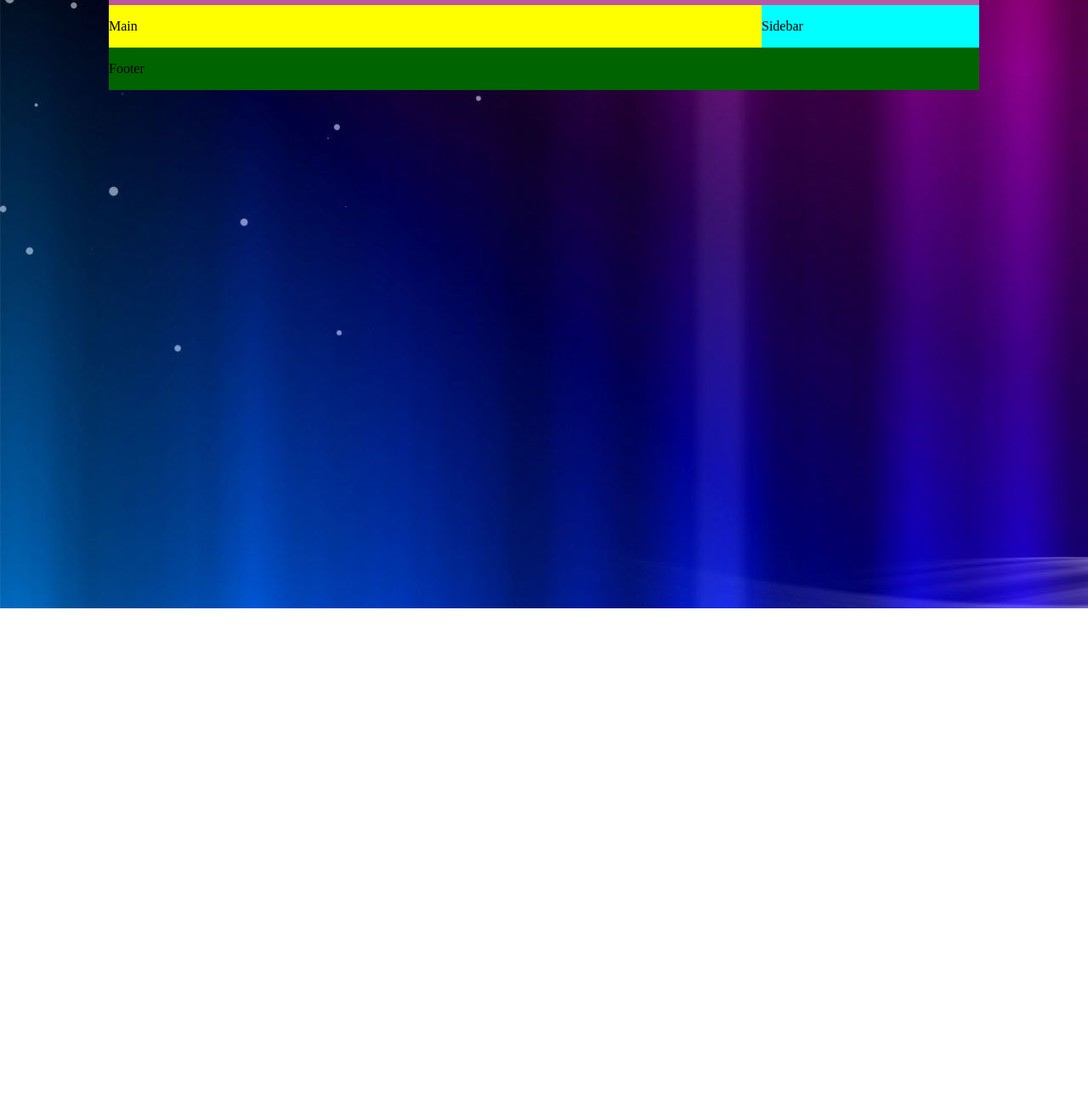
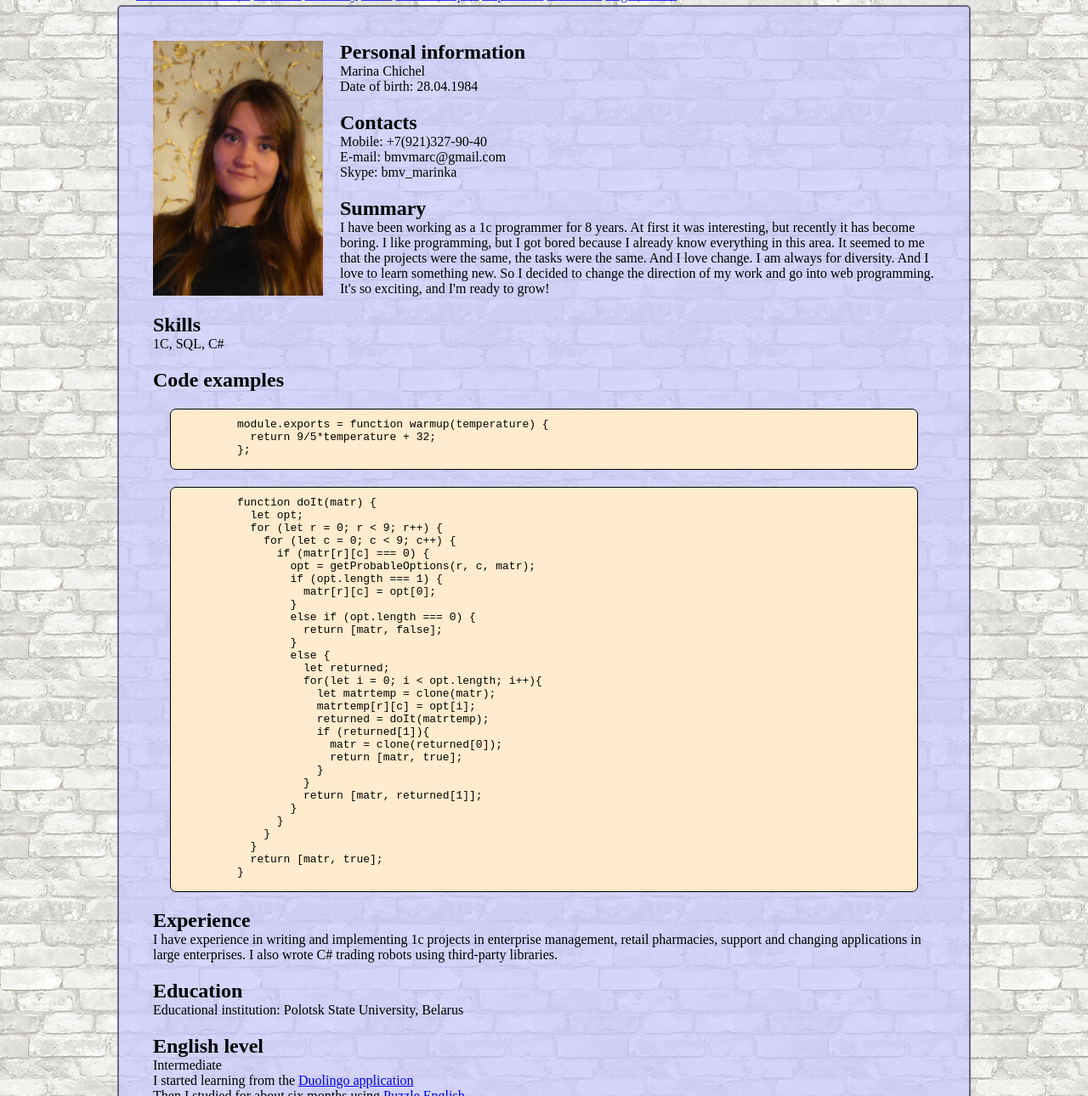
Before and after one commit to Anartius/rsschool-codejam1-cv, a plain HTML site: page index.html in a window 1280 px wide. Shown: the part 84-1374 px from the top of the page at 85% size. Before the commit the page ends 800 px from the top, so only its background shows below. Drawn offline with Linux system fonts and the light colour scheme.

Commit message:
feat: add content to the web page

```diff
--- a/css/style.css
+++ b/css/style.css
@@ -1,39 +1,69 @@
+* {
+  margin: 0;
+  padding: 0;
+  border: 0;
+  outline: none;
+}
+html {
+  height: 100%;
+}
+
 body {
-    background-image: url(../images/background.jpg);
+  min-height: 100%;
+  background-image: url(../images/bg.jpg);
+
+  display: grid;
+
+  grid-template-rows: 80px 1fr 80px;
+  grid-template-columns: 1fr minmax(auto, 1024px) 1fr;
+  grid-template-areas: "header  header  header"
+                       " .      main     . "
+                       "footer  footer  footer";
+  justify-content: center;
+  justify-self: center;
 }
 
 .item-a {
-    grid-area: header;
-    background-color: #bc56a3
+  grid-area: header;
+  background-color: #bc56a3;
+  opacity: 0.8;
 }
 
 .item-b {
-    grid-area: main;
-    background-color: yellow
+  grid-area: main;
+  background-color: rgba(200, 200, 255, 0.7);
 }
 
 .item-c {
-    grid-area: sidebar;
-    background-color: aqua
+  grid-area: footer;
+  background-color: rgba(100, 0, 255, 0.7);
 }
 
-.item-d {
-    grid-area: footer;
-    background-color: darkgreen
+.grid-item {
+  margin: 10px;
+  border: 2px solid #333;
+  border-color: hsla(0, 0%, 0%, 0.5);
+  border-radius: 5px;
+  padding: 20px;
 }
 
+img {
+  float: left;
+  margin: 0 20px 20px 0;
+  width: 200px;
+  height: 300px;
+}
 
-.container {
-    display: grid;
-    max-width: 1024px;
-    background-color: darkblue;
+ul.hr li{
+  display: inline;
+}
 
-    grid-template-rows:    1fr 1fr 1fr;
-    grid-template-columns: 3fr 1fr;
-
-    grid-template-areas: "header  header"
-                         "main    sidebar"
-                         "footer  footer";
-
-    margin: 40px auto;
+section{
+  margin: 20px;
 }
+.code {
+  background-color: blanchedalmond;
+  border: 1px solid black;
+  border-radius: 7px;
+  padding-top: 10px;
+}
--- a/index.html
+++ b/index.html
@@ -1,19 +1,139 @@
 <!DOCTYPE html>
-<html lang="en">
+<html lang="en" xmlns="http://www.w3.org/1999/html">
 <head>
-    <meta charset="UTF-8">
-    <title>Title</title>
-
-    <link rel="stylesheet" type="text/css" href="css/style.css">
+  <meta charset="UTF-8">
+  <title>CV Marina Chichel</title>
+  <link rel="stylesheet" type="text/css" href="css/style.css">
 </head>
 <body>
 
-    <div class="container">
-        <div class="item-a"><p>Header</p></div>
-        <div class="item-b"><p>Main</p></div>
-        <div class="item-c"><p>Sidebar</p></div>
-        <div class="item-d"><p>Footer</p></div>
-    </div>
+  <header class="grid-item item-a">
+    <h1>Marina Chichel</h1>
+    <nav>
+      <ul class="hr">
+        <li><a href="#personal-information">Personal information</a></li>
+        <li><a href="#contacts">Contacts</a></li>
+        <li><a href="#summary">Summary</a></li>
+        <li><a href="#skills">Skills</a></li>
+        <li><a href="#code-examples">Code examples</a></li>
+        <li><a href="#experience">Experience</a></li>
+        <li><a href="#education">Education</a></li>
+        <li><a href="#english-level">English level</a></li>
+      </ul>
+    </nav>
+  </header>
 
+
+  <main class="grid-item item-b">
+
+    <section id="personal-information">
+      <img src="images/foto-1.JPG" alt="Developer photo">
+      <h2>Personal information</h2>
+      Marina Chichel
+      <br>
+      Date of birth: 28.04.1984
+    </section>
+
+    <section id="contacts">
+      <h2>Contacts</h2>
+      Mobile: +7(921)327-90-40
+      <br>
+      E-mail: bmvmarc@gmail.com
+      <br>
+      Skype: bmv_marinka
+    </section>
+
+    <section id="summary">
+      <h2>Summary</h2>
+      I have been working as a 1c programmer for 8 years. At first it was interesting, but recently it has become
+      boring. I like programming, but I got bored because I already know everything in this area. It seemed to me
+      that the projects were the same, the tasks were the same. And I love change. I am always for diversity. And
+      I love to learn something new. So I decided to change the direction of my work and go into web programming.
+      It's so exciting, and I'm ready to grow!
+    </section>
+
+    <section id="skills">
+      <h2>Skills</h2>
+      1C, SQL, C#
+    </section>
+
+    <section id="code-examples">
+      <h2>Code examples</h2>
+      <section class="code">
+        <pre>
+          module.exports = function warmup(temperature) {
+            return 9/5*temperature + 32;
+          };
+        </pre>
+      </section>
+
+      <section class="code">
+        <pre>
+          function doIt(matr) {
+            let opt;
+            for (let r = 0; r < 9; r++) {
+              for (let c = 0; c < 9; c++) {
+                if (matr[r][c] === 0) {
+                  opt = getProbableOptions(r, c, matr);
+                  if (opt.length === 1) {
+                    matr[r][c] = opt[0];
+                  }
+                  else if (opt.length === 0) {
+                    return [matr, false];
+                  }
+                  else {
+                    let returned;
+                    for(let i = 0; i < opt.length; i++){
+                      let matrtemp = clone(matr);
+                      matrtemp[r][c] = opt[i];
+                      returned = doIt(matrtemp);
+                      if (returned[1]){
+                        matr = clone(returned[0]);
+                        return [matr, true];
+                      }
+                    }
+                    return [matr, returned[1]];
+                  }
+                }
+              }
+            }
+            return [matr, true];
+          }
+        </pre>
+      </section>
+
+    </section>
+
+    <section id="experience">
+      <h2>Experience</h2>
+      <p>I have experience in writing and implementing 1c projects in enterprise management, retail pharmacies,
+        support and changing applications in large enterprises.
+        I also wrote C# trading robots using third-party libraries.
+      </p>
+    </section>
+
+    <section id="education">
+      <h2>Education</h2>
+      <p>Educational institution: Polotsk State University, Belarus</p>
+    </section>
+
+    <section id="english-level">
+      <h2>English level</h2>
+      <p>Intermediate<br>
+        I started learning from the <a href="https://www.duolingo.com">Duolingo application</a><br>
+        Then I studied for about six months using <a href="https://puzzle-english.com">Puzzle English</a><br>
+        Now I go to English school <a href="https://vk.com/dyb17">Do your best</a><br>
+      </p>
+    </section>
+
+  </main>
+
+  <footer class="grid-item item-c">
+    <ul class="hr">
+      <li><p>Mobile: +7(921)327-90-40</p></li>
+      <li><p>E-mail: bmvmarc@gmail.com</p></li>
+      <li><p>Skype: bmv_marinka</p></li>
+    </ul>
+  </footer>
 </body>
 </html>
```
Also changed, not shown: images/background.jpg (deleted), images/bg.jpg (added), images/foto-1.JPG (added), 1 other file.
